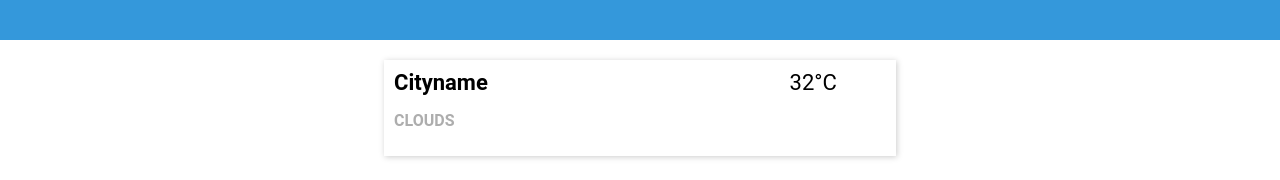
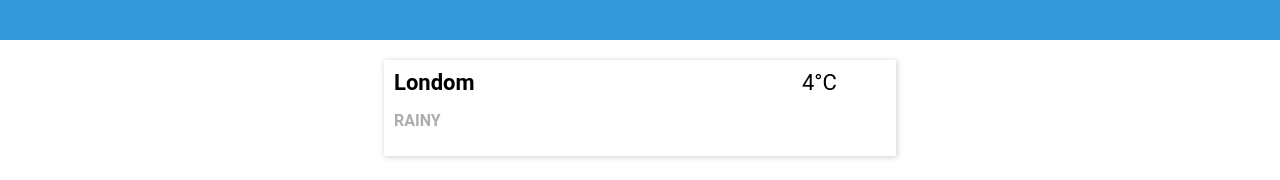
Before and after one commit to gustavo81988/ngweather, an Angular app: page / in a window 1280 px wide. Shown: the part 171-351 px from the top of the page. Built offline with nearby package versions, Linux system fonts and the light colour scheme.

Commit message:
Custom Classes & String Interpolation

```diff
--- a/src/app/weather/weather-item.component.ts
+++ b/src/app/weather/weather-item.component.ts
@@ -1,16 +1,17 @@
 import { Component
  } from '@angular/core';
+ import {WeatherItem} from './weather-item';
 
 @Component({
   selector: 'weather-item',
   template: `
     <article class="weather-element">
           <div class="col-1">
-              <h3>Cityname</h3>
-              <p class="info">CLOUDS</p>
+              <h3>{{ weatherItem.cityName }}</h3>
+              <p class="info">{{ weatherItem.description }}</p>
           </div>
           <div class="col-2">
-              <span class="temperature">32°C</span>
+              <span class="temperature">{{ weatherItem.temperature}}°C</span>
           </div>
       </article>
   `,
@@ -18,6 +19,10 @@
 })
 export class WeatherItemComponent {
 
+    weatherItem: WeatherItem;
 
+    constructor(){
+        this.weatherItem = new WeatherItem('Londom', 'RAINY', 4);
+    }
 
 }
--- /dev/null
+++ b/src/app/weather/weather-item.ts
@@ -0,0 +1,5 @@
+export class WeatherItem{
+   constructor(public cityName: string, public description: string, public temperature: number ){
+
+   }
+}
```
Also changed, not shown: src/app/app.component.html (line endings or trailing spaces).
